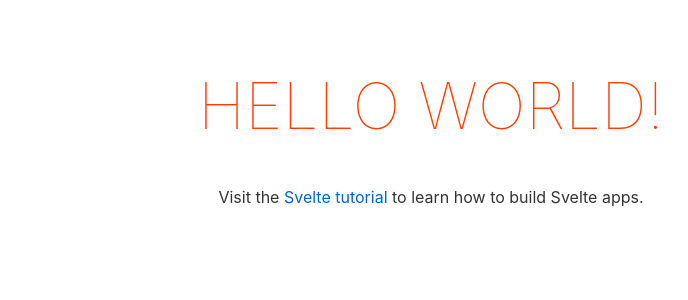
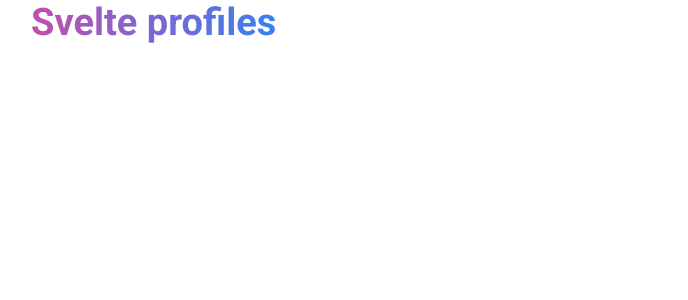
Before and after one commit to charsplusjk/svelte-profiles, a Svelte app: page / in a window 1280 px wide. Shown: the top 300 px of the page, without its empty margins (209-897 px from the left). Built offline with nearby package versions, Linux system fonts and the light colour scheme.

Commit message:
feat: testing first component

```diff
--- a/public/global.css
+++ b/public/global.css
@@ -1,63 +1,20 @@
-html, body {
-	position: relative;
-	width: 100%;
-	height: 100%;
-}
+* {
+	font-family: roboto;
+	margin: 0;
+	padding: 0;
+	box-sizing: border-box;
+  }
 
-body {
-	color: #333;
-	margin: 0;
-	padding: 8px;
-	box-sizing: border-box;
-	font-family: -apple-system, BlinkMacSystemFont, "Segoe UI", Roboto, Oxygen-Sans, Ubuntu, Cantarell, "Helvetica Neue", sans-serif;
-}
+  li {
+	list-style: none;
+  }
 
-a {
-	color: rgb(0,100,200);
-	text-decoration: none;
-}
+  img {
+	display: block;
+  }
 
-a:hover {
-	text-decoration: underline;
-}
-
-a:visited {
-	color: rgb(0,80,160);
-}
-
-label {
-	display: block;
-}
-
-input, button, select, textarea {
-	font-family: inherit;
-	font-size: inherit;
-	-webkit-padding: 0.4em 0;
-	padding: 0.4em;
-	margin: 0 0 0.5em 0;
-	box-sizing: border-box;
-	border: 1px solid #ccc;
-	border-radius: 2px;
-}
-
-input:disabled {
-	color: #ccc;
-}
-
-button {
-	color: #333;
-	background-color: #f4f4f4;
-	outline: none;
-}
-
-button:disabled {
-	color: #999;
-}
-
-button:not(:disabled):active {
-	background-color: #ddd;
-}
-
-button:focus {
-	border-color: #666;
-}
+  body {
+	width: 100vw;
+	height: 100vh;
+	padding: 0 18.75%;
+  }
--- a/public/index.html
+++ b/public/index.html
@@ -9,7 +9,12 @@
 	<link rel='icon' type='image/png' href='/favicon.png'>
 	<link rel='stylesheet' href='/global.css'>
 	<link rel='stylesheet' href='/build/bundle.css'>
-
+	<link rel="preconnect" href="https://fonts.googleapis.com" />
+	<link rel="preconnect" href="https://fonts.gstatic.com" crossorigin />
+	<link
+	  href="https://fonts.googleapis.com/css2?family=Inter:wght@400;500;700&family=Roboto:wght@300;400;500;700&display=swap"
+	  rel="stylesheet"
+	/>
 	<script defer src='/build/bundle.js'></script>
 </head>
 
--- a/src/App.svelte
+++ b/src/App.svelte
@@ -1,30 +1,24 @@
 <script lang="ts">
-	export let name: string;
+	import Title from "./components/Title.svelte";
 </script>
 
-<main>
-	<h1>Hello {name}!</h1>
-	<p>Visit the <a href="https://svelte.dev/tutorial">Svelte tutorial</a> to learn how to build Svelte apps.</p>
-</main>
+<div class="app">
+	<header>
+
+		<Title />
+	</header>
+</div>
 
 <style>
-	main {
-		text-align: center;
-		padding: 1em;
-		max-width: 240px;
-		margin: 0 auto;
+	.app {
+    	max-height: 100vh;
 	}
 
-	h1 {
-		color: #ff3e00;
-		text-transform: uppercase;
-		font-size: 4em;
-		font-weight: 100;
+	header {
+		display: flex;
+		align-items: center;
+		justify-content: space-between;
 	}
 
-	@media (min-width: 640px) {
-		main {
-			max-width: none;
-		}
-	}
+
 </style>
--- /dev/null
+++ b/src/components/Title.svelte
@@ -0,0 +1,17 @@
+<h1 class="title">Svelte profiles</h1>
+
+<style>
+    .title {
+        font-family: "Roboto";
+        font-style: normal;
+        font-weight: 800;
+        font-size: 38px;
+        line-height: 45px;
+
+        color: #3680f4;
+        background-image: linear-gradient(to left, #3680f4, #c14fac);
+        background-clip: text;
+        -webkit-background-clip: text;
+        -webkit-text-fill-color: transparent;
+    }
+</style>
--- a/src/main.ts
+++ b/src/main.ts
@@ -1,10 +1,7 @@
 import App from './App.svelte';
 
 const app = new App({
-	target: document.body,
-	props: {
-		name: 'world'
-	}
+	target: document.body
 });
 
 export default app;
```
